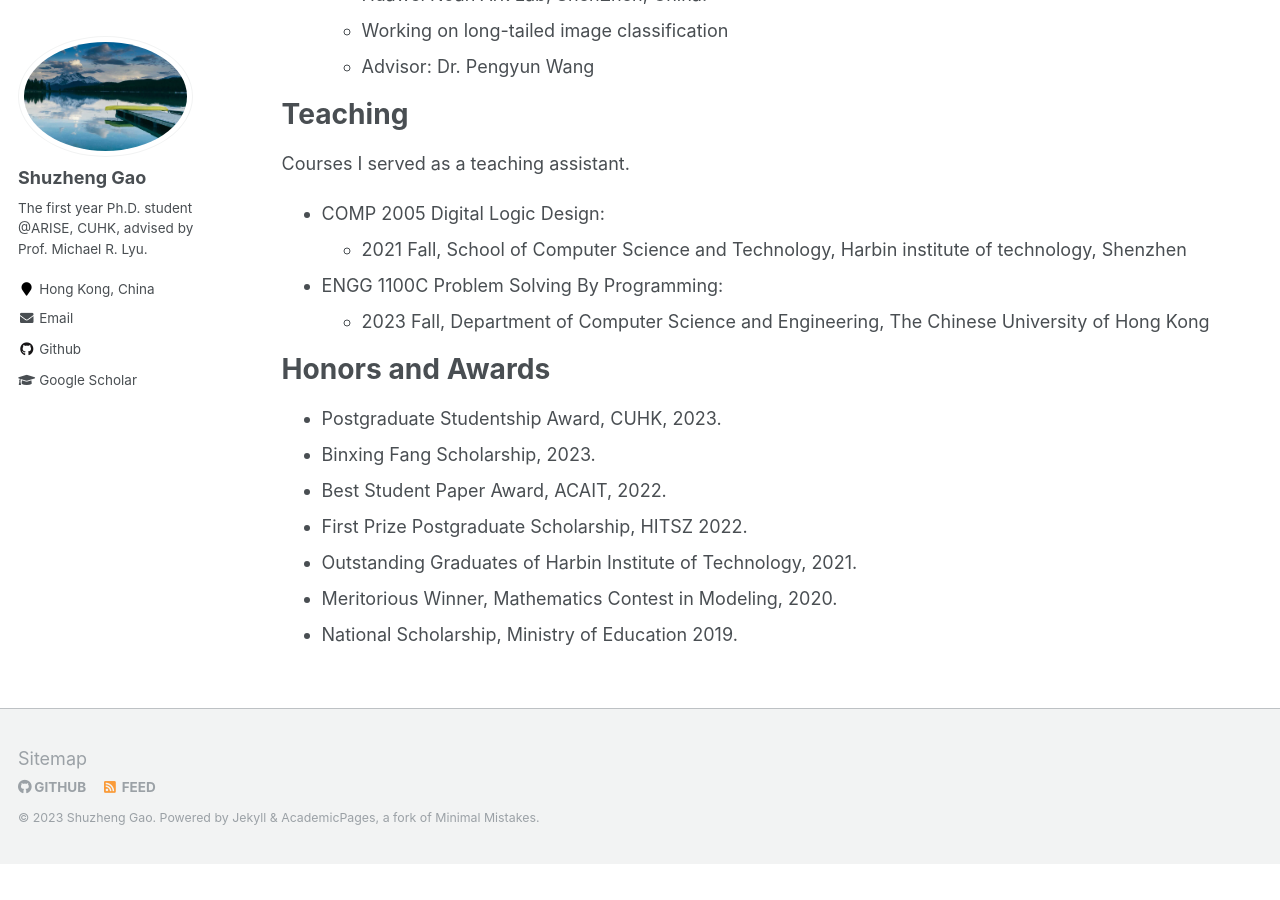
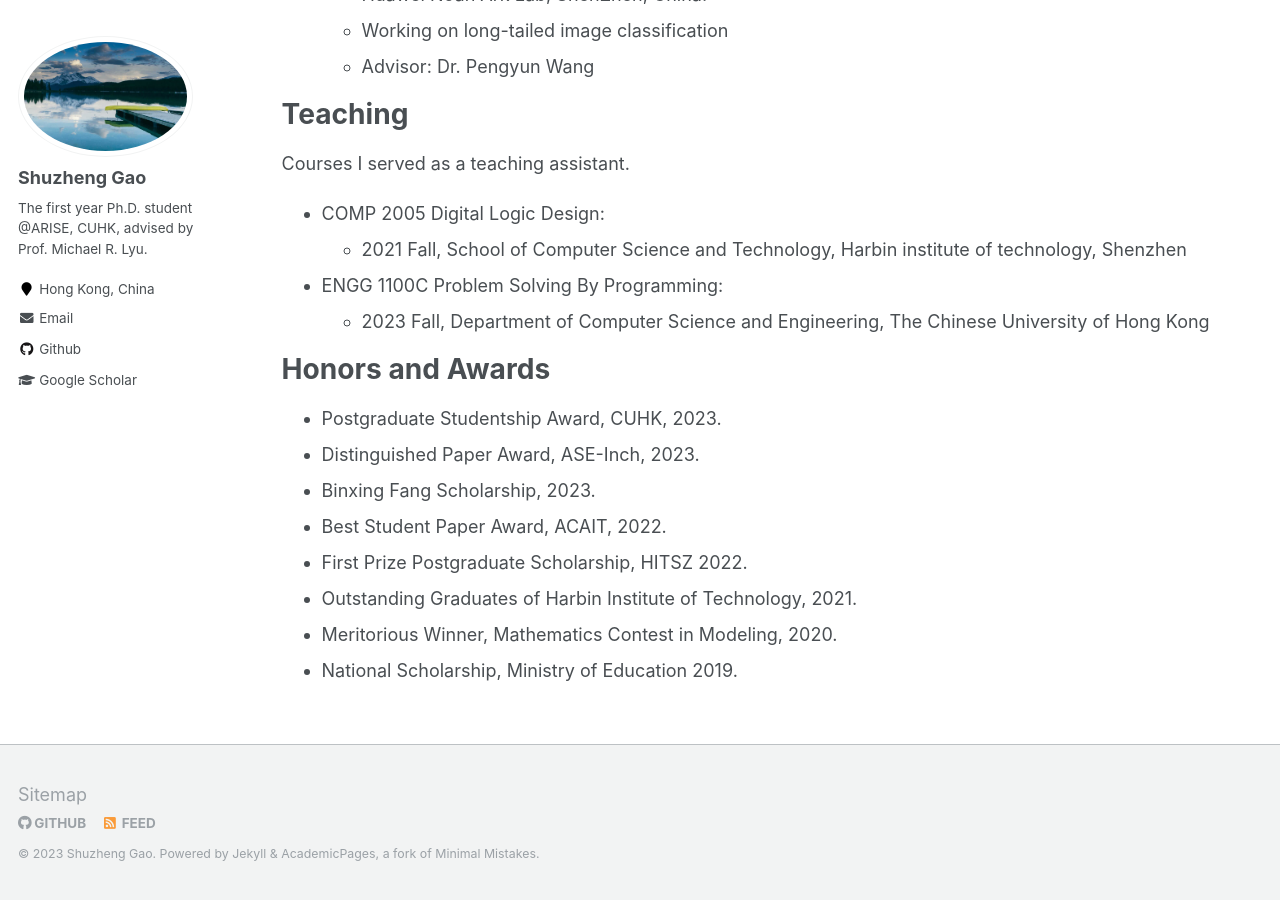
Before and after one commit to yujiachen99/yujiachen99.github.io, a Jekyll site: the page built from _pages/cv.md, in a window 1280 px wide and 900 px high, scrolled down 796 px. Built offline with Jekyll 4.4.1, drawn with Linux system fonts in a browser that asks for light colours; before the commit the page ends 1660 px from its top, so only the background shows below that.

Commit message:
Update cv.md

```diff
--- a/_pages/cv.md
+++ b/_pages/cv.md
@@ -61,6 +61,7 @@ Honors and Awards
 ======
 
 - Postgraduate Studentship Award, CUHK, 2023.
+- Distinguished Paper Award, ASE-Inch, 2023.
 - Binxing Fang Scholarship, 2023.
 - Best Student Paper Award, ACAIT, 2022.
 - First Prize Postgraduate Scholarship, HITSZ 2022.
```
